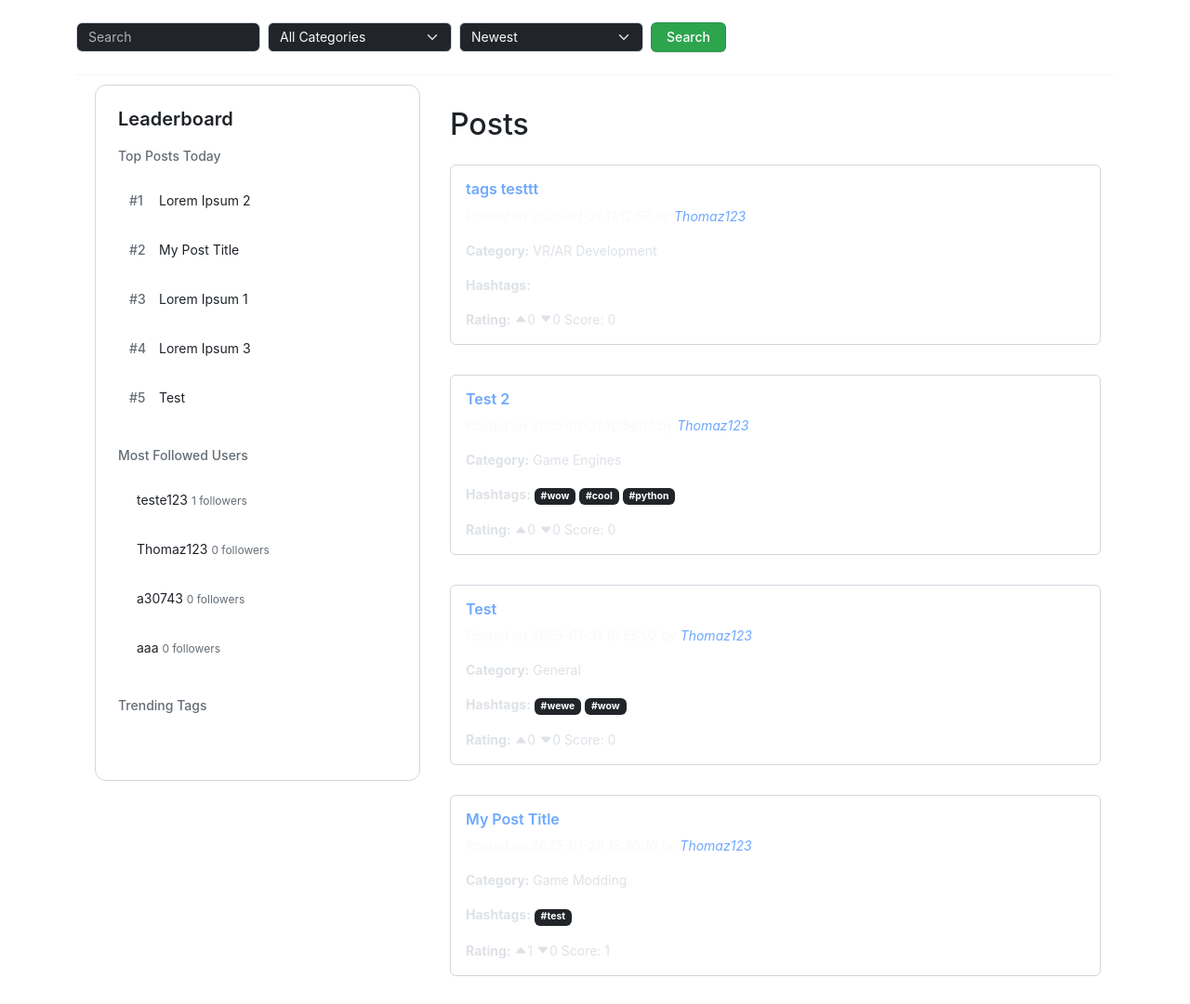
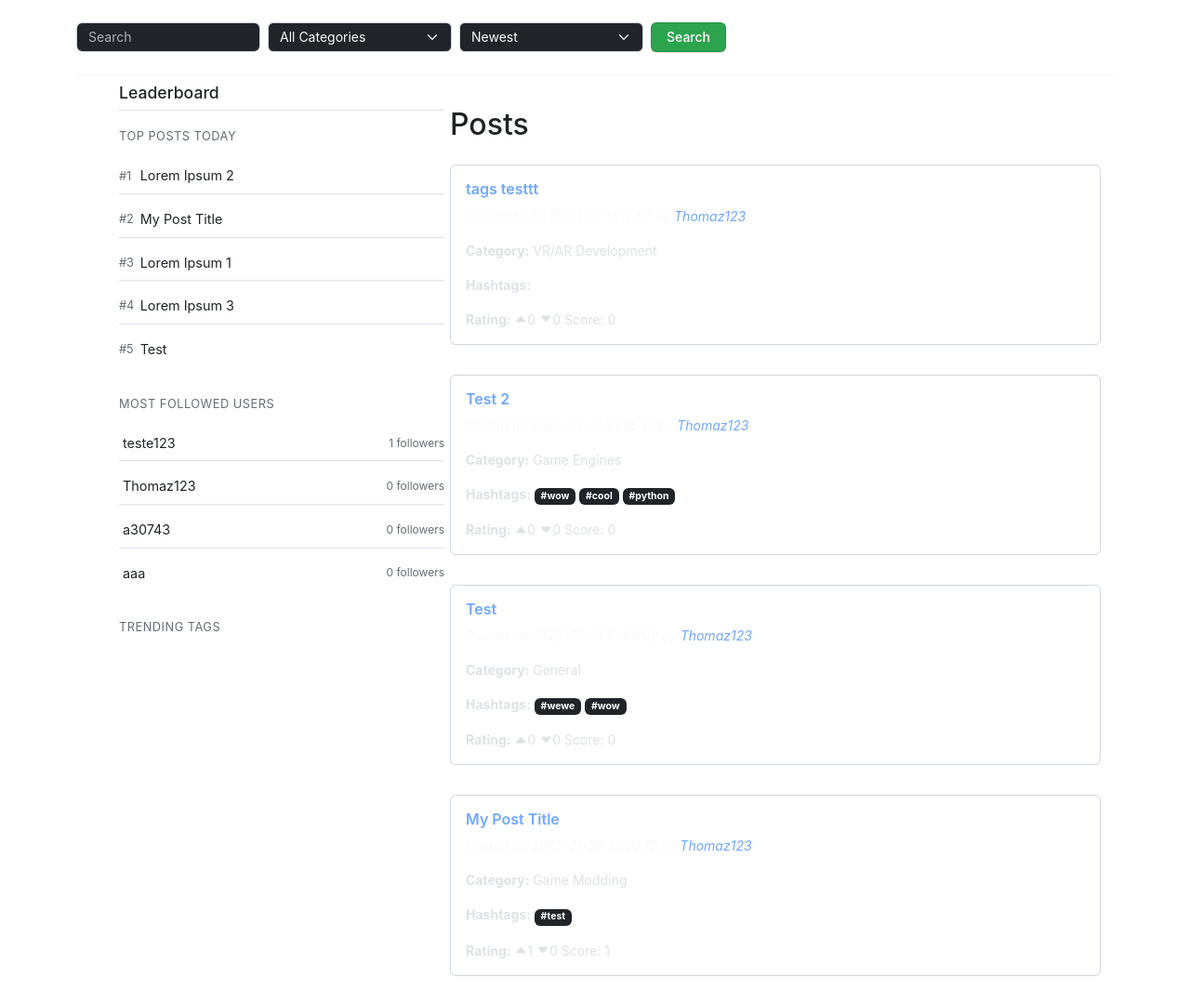
Before and after one commit to ThomazCortez/moonarrowstudios, a PHP site: page /moonarrowstudios/php/forum.php in a window 1280 px wide. Shown: the part 70-1150 px from the top of the page at 93% size. Run offline with PHP 8.4, Linux system fonts and the light colour scheme; data comes from the database, SQL or seed files in the repository; data that the repository does not hold is empty; some libraries are stand-ins or nearby versions.

Commit message:
leaderboard adjustments again

```diff
--- a/php/forum.php
+++ b/php/forum.php
@@ -578,65 +578,91 @@ hr {
 }
 /* Add these styles to your existing CSS */
 .leaderboard-card {
-    background-color: rgba(var(--color-card-bg-rgb), 0.8); /* Semi-transparent background */
-    border: 1px solid var(--color-card-border);
-    border-radius: 12px;
-    padding: 1.5rem;
-    margin-bottom: 1rem;
-    backdrop-filter: blur(10px); /* Optional: Adds a blur effect */
+    background-color: transparent;
+    border: none;
+    padding: 0;
+    margin-bottom: 2rem;
+    backdrop-filter: none;
+    position: fixed;
+    top: 60%;
+    left: 10%;
+    transform: translateY(-50%);
+    width: 350px;
 }
 
+/* Clean up title styling */
 .leaderboard-title {
-    font-size: 1.25rem;
-    font-weight: 600;
-    margin-bottom: 1.5rem;
+    font-size: 1.1rem;
+    font-weight: 500;
+    margin-bottom: 2rem;
     color: var(--color-fg-default);
+    padding-bottom: 0.5rem;
+    border-bottom: 1px solid var(--color-border-muted);
 }
 
+
+/* Section spacing */
 .leaderboard-section {
     margin-bottom: 2rem;
 }
 
+/* Subtle section titles */
 .leaderboard-section-title {
-    font-size: 0.875rem;
+    font-size: 0.8rem;
     color: var(--color-fg-muted);
     margin-bottom: 1rem;
-    font-weight: 500;
+    font-weight: 400;
+    text-transform: uppercase;
+    letter-spacing: 0.5px;
 }
 
+/* Top posts styling with separation */
 .leaderboard-item {
+    padding: 0.5rem 0;
+    border-radius: 0;
+    transition: color 0.2s ease;
+    border: none;
+    margin-bottom: 0.5rem;
     display: flex;
     align-items: center;
-    padding: 0.75rem;
-    border-radius: 8px;
-    transition: background-color 0.2s ease;
     text-decoration: none;
-    margin-bottom: 0.5rem;
+    color: var(--color-fg-default);
+    border-bottom: 1px solid var(--color-border-muted);
+}
+
+.leaderboard-item:last-child {
+    border-bottom: none;
 }
 
 .leaderboard-item:hover {
-    background-color: var(--color-canvas-subtle);
+    background-color: transparent;
+    color: var(--color-accent-fg);
+}
+/* Rank styling */
+.leaderboard-rank {
+    width: 20px;
+    font-size: 0.8rem;
+    color: var(--color-fg-muted);
+    font-weight: 400;
 }
 
-.leaderboard-rank {
-    width: 24px;
-    font-size: 0.875rem;
-    color: var(--color-fg-muted);
-    font-weight: 500;
-}
-
+/* Content styling */
 .leaderboard-content {
-    flex: 1;
-    margin-left: 0.5rem;
-    font-size: 0.875rem;
-    color: var(--color-fg-default);
+    font-size: 0.9rem;
+    margin-left: 0.25rem;
+    display: flex;
+    align-items: center;
+    justify-content: space-between;
+    width: 100%;
 }
 
 .leaderboard-stat {
     font-size: 0.75rem;
     color: var(--color-fg-muted);
+    margin-left: 0.5rem;
 }
 
+/* Tag styling */
 .trending-tags {
     display: flex;
     flex-wrap: wrap;
@@ -645,17 +671,19 @@ hr {
 
 .tag-badge {
     font-size: 0.75rem;
-    padding: 0.375rem 0.75rem;
-    border-radius: 1rem;
-    background-color: var(--color-canvas-subtle);
+    padding: 0.25rem 0.5rem;
+    border-radius: 4px;
+    background-color: transparent;
     color: var(--color-fg-muted);
     text-decoration: none;
     transition: all 0.2s ease;
+    border: 1px solid var(--color-border-muted);
 }
 
 .tag-badge:hover {
-    background-color: var(--color-accent-fg);
-    color: white;
+    background-color: transparent;
+    color: var(--color-accent-fg);
+    border-color: var(--color-accent-fg);
 }
 
 /* Update pagination styles */
```
